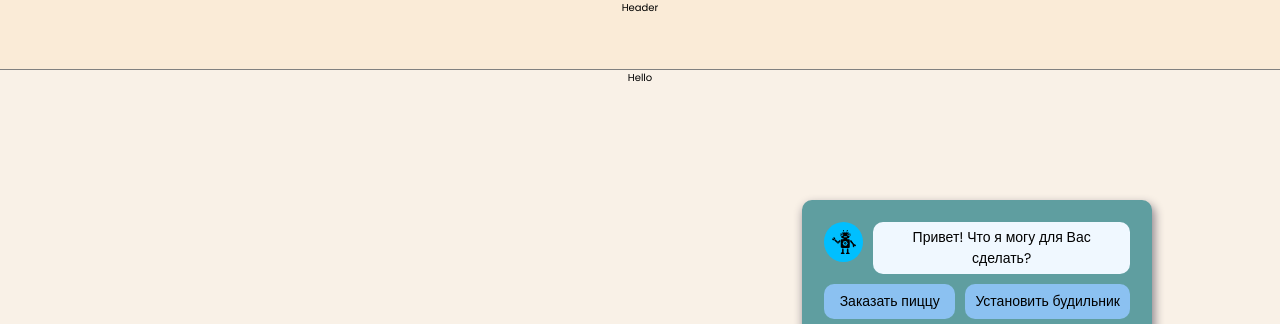
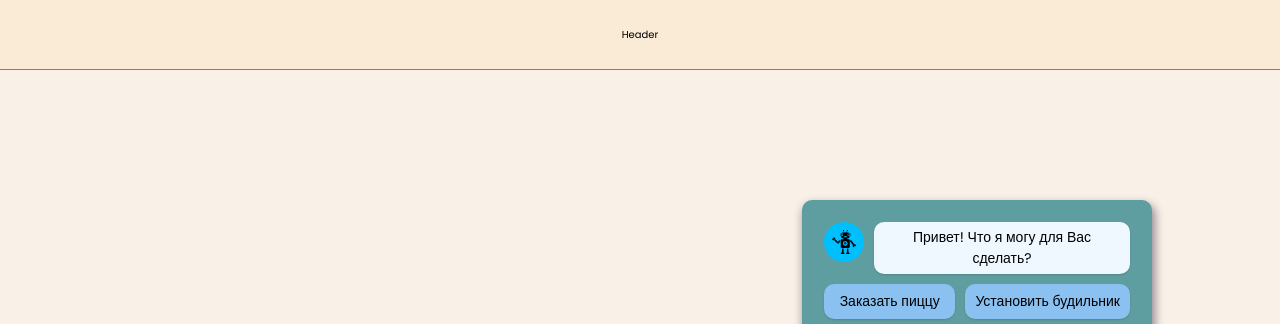
Before and after one commit to SubwaySerfer/chatBot-test, a Vue app: page /home in a window 1280 px wide. Shown: the top 324 px of the page. Built offline with nearby package versions, Linux system fonts and the light colour scheme.

Commit message:
update: fin modal window

```diff
--- a/src/components/chatBot/ChatPopup.vue
+++ b/src/components/chatBot/ChatPopup.vue
@@ -5,7 +5,6 @@
     </div>
 
     <div class="chat-modal" v-else>
-      <!-- <div class="chat-modal__content"> -->
       <ul class="chat-modal__content" id="chat-content">
         <li v-for="chat in   chatData  " class="content__message ">
           <div class="message__block"
@@ -21,20 +20,7 @@
             </li>
           </ul>
         </li>
-        <!-- <li class="content__message content__message__user-1">
-          <figure class="icon__background icon__background__robot">
-            <img src="/public/assets/icons/robot-icon.svg" alt="bot avatar." class="message__icon">
-          </figure>
-          <p class="message__text">test</p>
-        </li>
-        <li class="content__message content__message__user-2">
-          <figure class="icon__background icon__background__user">
-            <img src="/public/assets/icons/user-icon.svg" alt="user avatar." class="message__icon">
-          </figure>
-          <p class="message__text">test2</p>
-        </li> -->
       </ul>
-      <!-- </div> -->
 
       <div class="chat-modal__text-field">
         <textarea v-model="textValue" name="message" id="message" cols="30" rows="10" class="text-field__textarea"
@@ -80,6 +66,7 @@ export default {
       }
 
       this.scrollChat()
+      this.textValue = ''
     },
     createBotAnswer(text, callOptions) {
       setTimeout(() => {
@@ -127,6 +114,7 @@ export default {
   right: 10vw;
   bottom: 10vh;
 }
+
 
 .chat-modal__close {
   width: 10rem;
@@ -194,6 +182,7 @@ export default {
   border-radius: 1rem;
   cursor: pointer;
   flex: 1;
+  box-shadow: rgba(0, 0, 0, 0.15) 0px 1px 2px 0px
 }
 
 .opinion-block__label {
@@ -209,11 +198,13 @@ export default {
 
 .message__icon {
   width: 24px;
+
 }
 
 .icon__background {
   background-color: aliceblue;
   width: 40px;
+  min-width: 40px;
   height: 40px;
   display: flex;
   place-content: center center;
@@ -221,7 +212,8 @@ export default {
 }
 
 .icon__background__bot {
-  background-color: deepskyblue
+  background-color: deepskyblue;
+  padding-right: 1px;
 }
 
 .icon__background__user2 {
@@ -234,6 +226,7 @@ export default {
   padding: .5rem 1rem;
   display: flex;
   align-items: center;
+  box-shadow: rgba(0, 0, 0, 0.15) 0px 1px 2px 0px
 }
 
 .chat-modal__text-field {
--- a/src/components/home/PromoSection.vue
+++ b/src/components/home/PromoSection.vue
@@ -1,6 +1,5 @@
 <template>
   <section class="home-promo">
-    Hello
   </section>
 </template>
 
--- a/src/components/layout/TheHeader.vue
+++ b/src/components/layout/TheHeader.vue
@@ -7,5 +7,8 @@
   height: 7rem;
   background-color: antiquewhite;
   border-bottom: 1px solid grey;
+  display: flex;
+  align-items: center;
+  justify-content: center;
 }
 </style>
```
